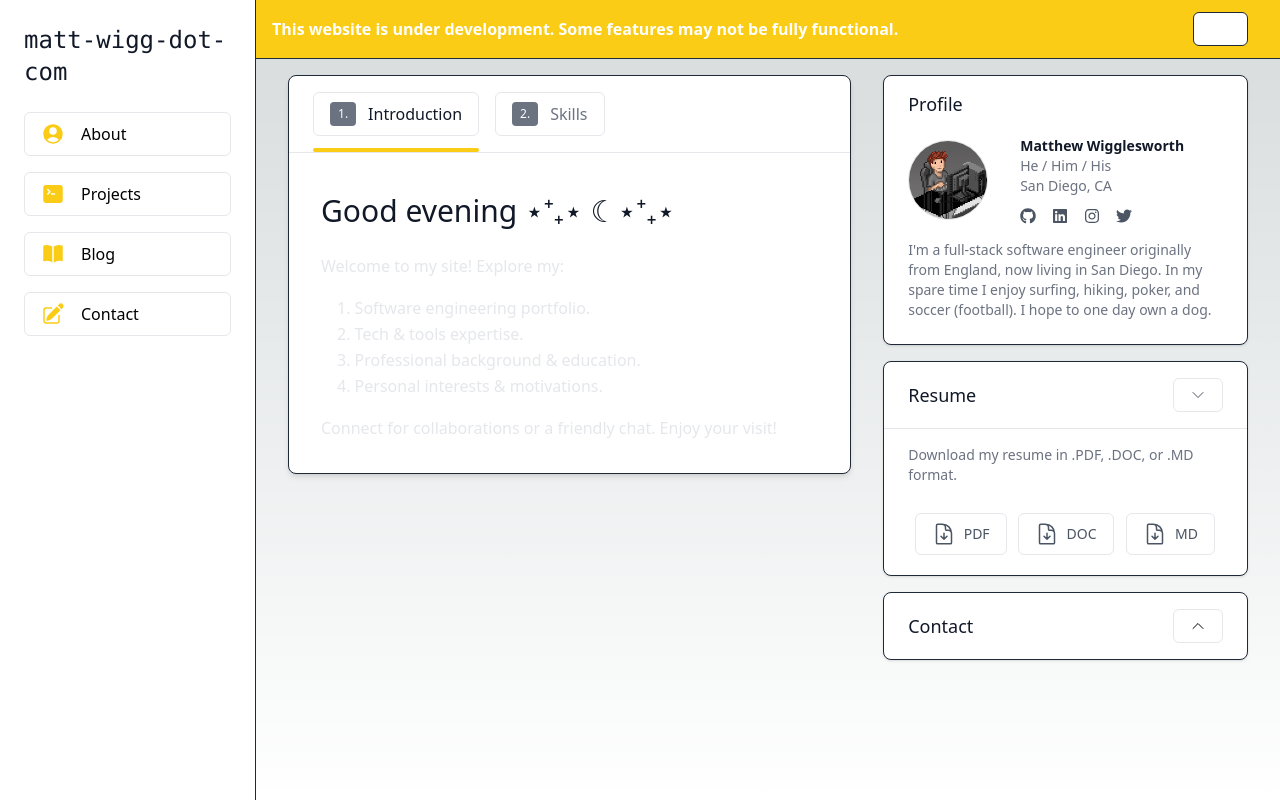
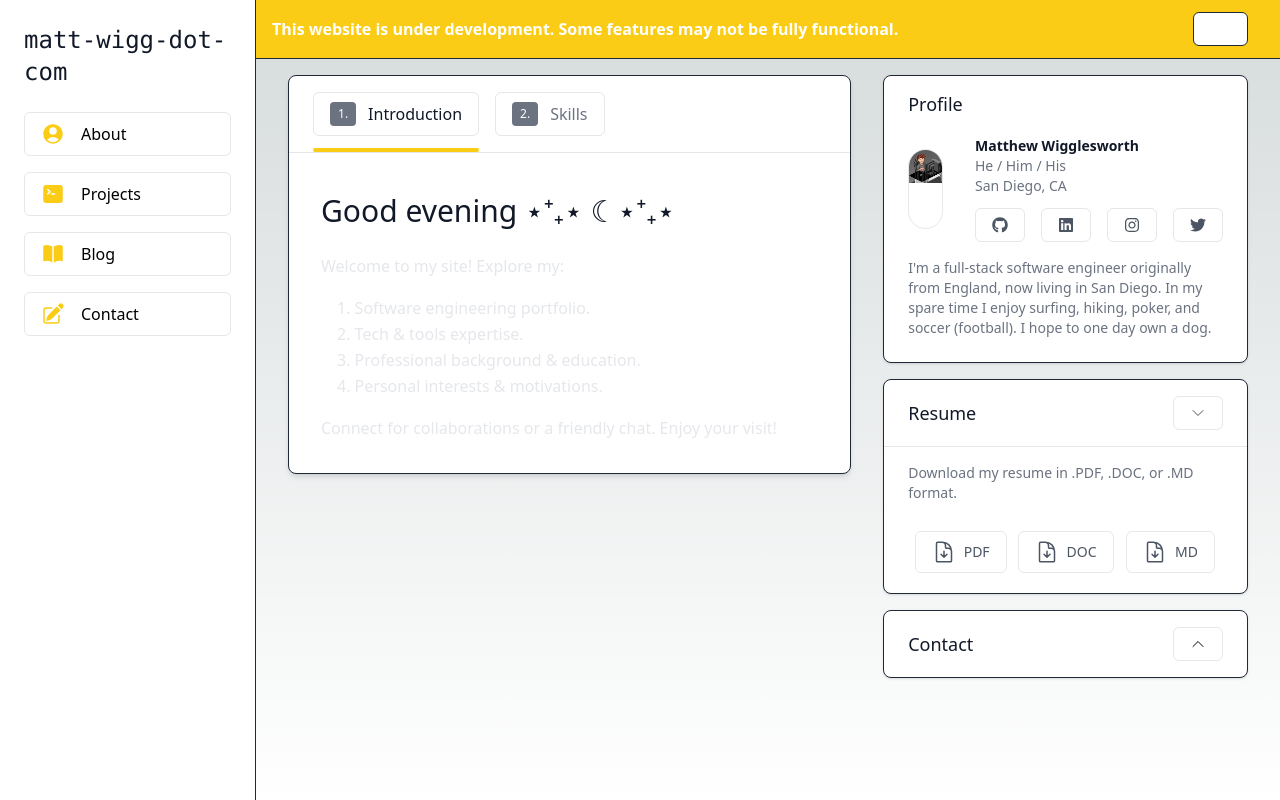
Before and after one commit to matt-wigg/matt-wigg-dot-com, a Next.js app: page / in a window 1280 px wide. Built offline with nearby package versions, Linux system fonts and the light colour scheme.

Commit message:
socialLinks to next/link

```diff
--- a/src/components/SocialLinks.tsx
+++ b/src/components/SocialLinks.tsx
@@ -1,41 +1,41 @@
-import { ArrowDownCircleIcon } from '@heroicons/react/24/outline';
+'use client';
+
+// components/SocialLinks.tsx
+
+import React from 'react';
 import { FaGithub, FaLinkedin, FaTwitter, FaInstagram } from 'react-icons/fa';
+import Button from './Button';
+import Link from 'next/link';
+
+const socialLinks = [
+  {
+    href: 'https://github.com/matt-wigg/',
+    icon: FaGithub,
+  },
+  {
+    href: 'https://www.linkedin.com/in/matt-wigg/',
+    icon: FaLinkedin,
+  },
+  {
+    href: 'https://www.instagram.com/__matt_wigg/',
+    icon: FaInstagram,
+  },
+  {
+    href: 'https://twitter.com/MrSoftwareGuy',
+    icon: FaTwitter,
+  },
+];
 
 const SocialLinks = () => {
   return (
     <div className='flex items-center justify-start space-x-4'>
-      <a
-        href='https://github.com/matt-wigg/'
-        target='_blank'
-        rel='noopener noreferrer'
-        className='text-gray-600 dark:text-gray-400 hover:text-gray-900 dark:hover:text-yellow-400 transition-colors duration-200'
-      >
-        <FaGithub className='h-4 w-4' />
-      </a>
-      <a
-        href='https://www.linkedin.com/in/matt-wigg/'
-        target='_blank'
-        rel='noopener noreferrer'
-        className='text-gray-600 dark:text-gray-400 hover:text-gray-900 dark:hover:text-yellow-400 transition-colors duration-200'
-      >
-        <FaLinkedin className='h-4 w-4' />
-      </a>
-      <a
-        href='https://www.instagram.com/__matt_wigg/'
-        target='_blank'
-        rel='noopener noreferrer'
-        className='text-gray-600 dark:text-gray-400 hover:text-gray-900 dark:hover:text-yellow-400 transition-colors duration-200'
-      >
-        <FaInstagram className='h-4 w-4' />
-      </a>
-      <a
-        href='https://twitter.com/MrSoftwareGuy'
-        target='_blank'
-        rel='noopener noreferrer'
-        className='text-gray-600 dark:text-gray-400 hover:text-gray-900 dark:hover:text-yellow-400 transition-colors duration-200'
-      >
-        <FaTwitter className='h-4 w-4' />
-      </a>
+      {socialLinks.map(({ href, icon: Icon }) => (
+        <Link key={href} href={href} target='_blank' passHref>
+          <Button className='text-gray-600 dark:text-gray-400 hover:text-gray-900 dark:hover:text-yellow-400 transition-colors duration-200'>
+            <Icon className='h-4 w-4' />
+          </Button>
+        </Link>
+      ))}
     </div>
   );
 };
```
